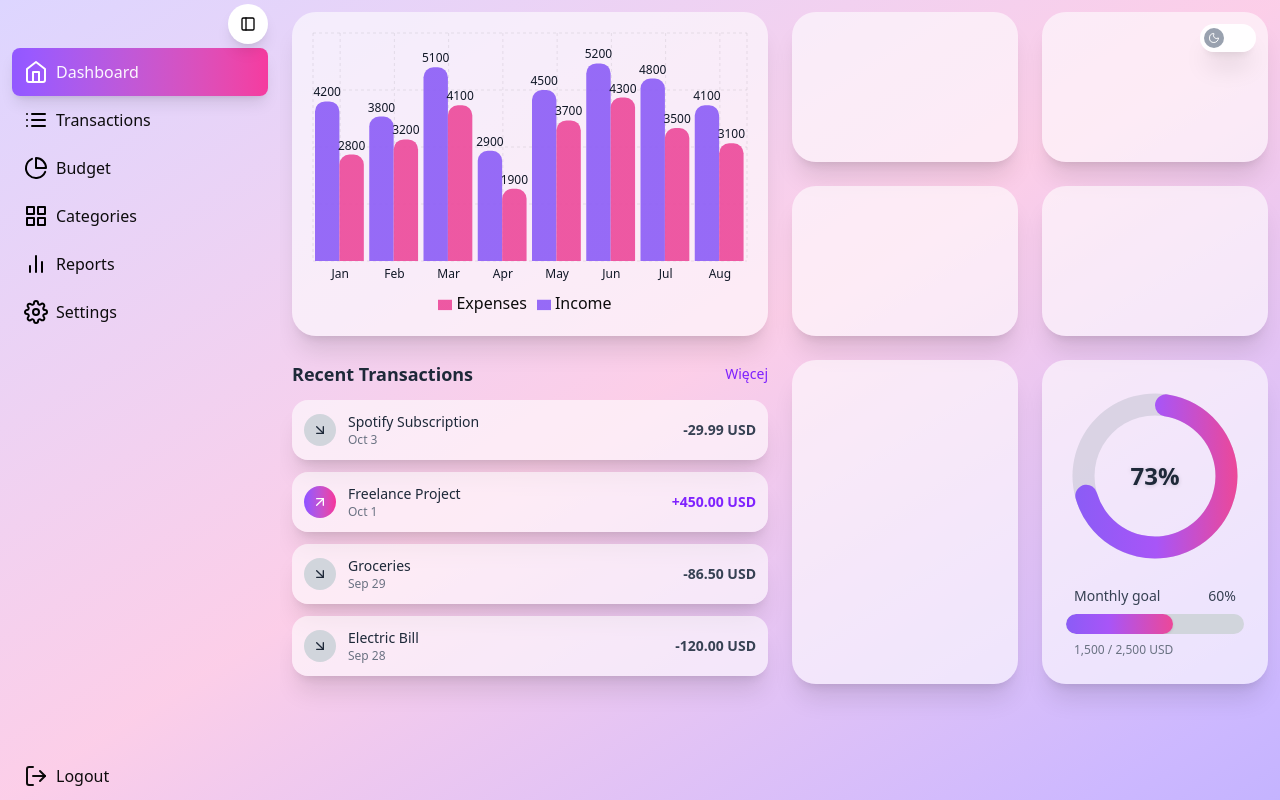
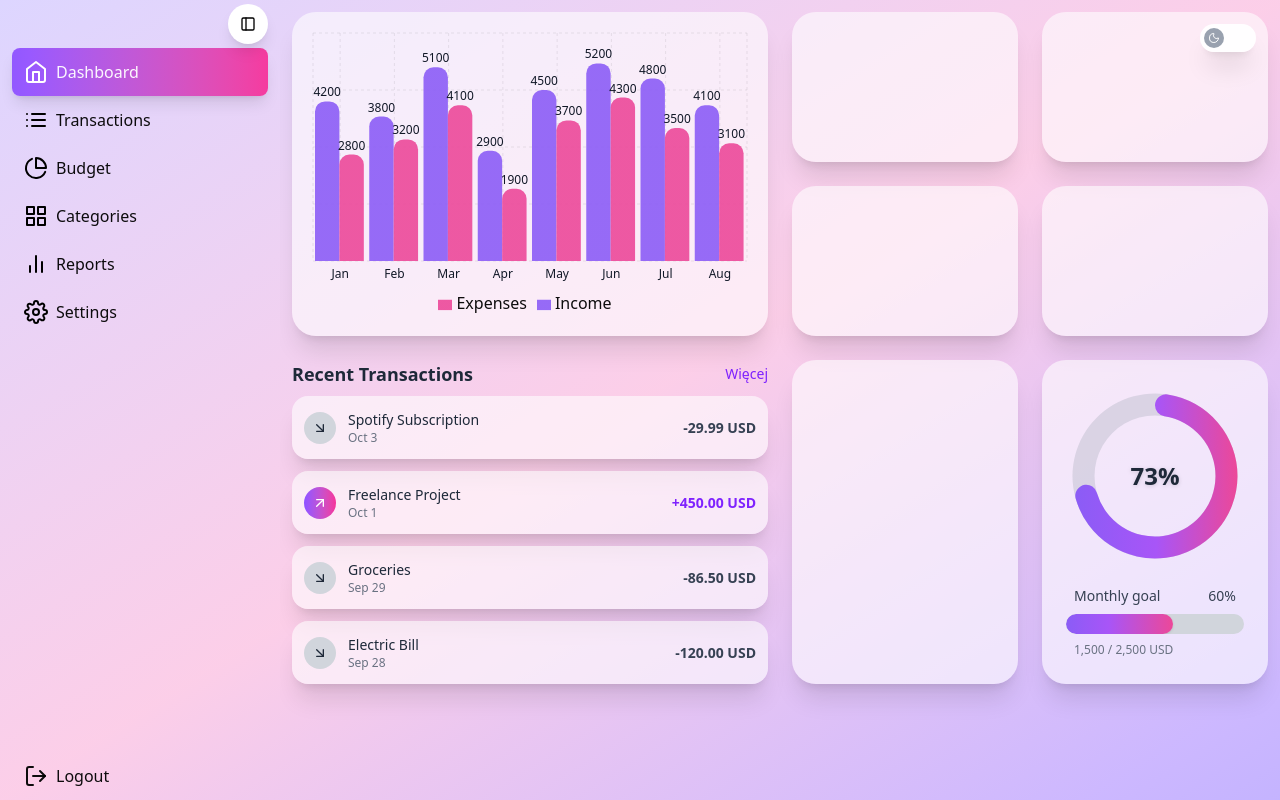
Before and after one commit to MilaKropeczka/Dashboard---, a Next.js app: page /dashboard in a window 1280 px wide. Built offline with nearby package versions, Linux system fonts and the light colour scheme.

Commit message:
fix: style RecentTransactions

```diff
--- a/src/components/RecentTransactions.tsx
+++ b/src/components/RecentTransactions.tsx
@@ -36,8 +36,8 @@
 	];
 
 	return (
-		<div className='flex flex-col w-full h-full gap-3'>
-			<div className='flex items-center justify-between'>
+		<div className='flex flex-col w-full h-full'>
+			<div className='flex items-center justify-between mb-2'>
 				<h2 className='text-lg font-semibold text-gray-800 dark:text-gray-100'>
 					Recent Transactions
 				</h2>
@@ -48,14 +48,14 @@
 				</Link>
 			</div>
 
-			<div className='flex flex-col gap-3'>
+			<div className='flex flex-col gap-3 flex-1'>
 				{transactions.map((transaction) => (
 					<motion.div
 						key={transaction.id}
 						initial={{ opacity: 0, y: 15 }}
 						animate={{ opacity: 1, y: 0 }}
 						transition={{ duration: 0.3 }}
-						className='flex items-center justify-between p-3 rounded-2xl bg-white/60 dark:bg-gray-700/90 shadow-xl dark:shadow-xl/20'>
+						className='flex flex-1 items-center justify-between p-3 rounded-2xl bg-white/60 dark:bg-gray-700/90 shadow-xl dark:shadow-xl/20'>
 						<div className='flex items-center gap-3'>
 							<div
 								className={`p-2 rounded-full ${
@@ -64,9 +64,9 @@
 										: 'bg-gray-300 dark:bg-gray-600'
 								}`}>
 								{transaction.type === 'income' ? (
-									<ArrowUpRight className='text-white size-4' />
+									<ArrowUpRight className='text-white w-4 h-4' />
 								) : (
-									<ArrowDownRight className='text-gray-800 dark:text-gray-100 size-4' />
+									<ArrowDownRight className='text-gray-800 dark:text-gray-100 w-4 h-4' />
 								)}
 							</div>
 							<div className='flex flex-col'>
```
